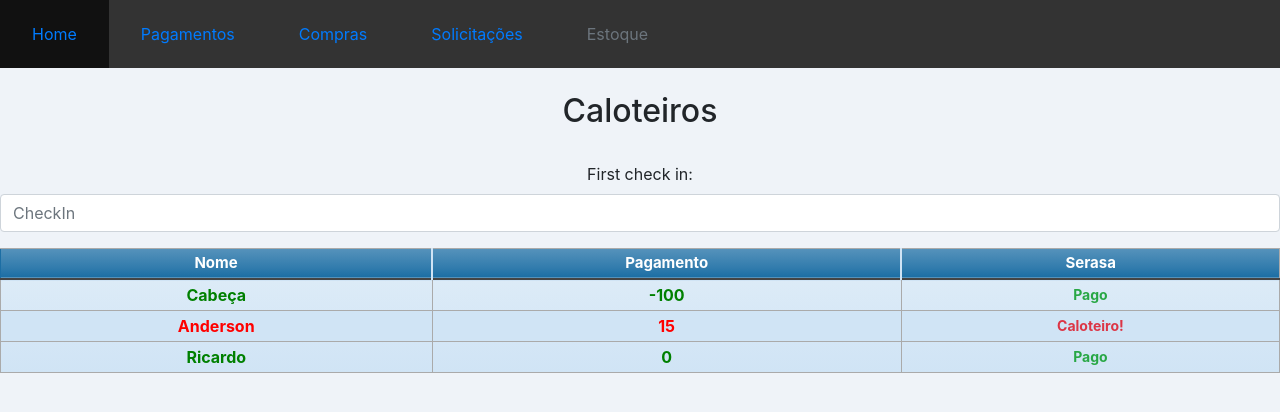
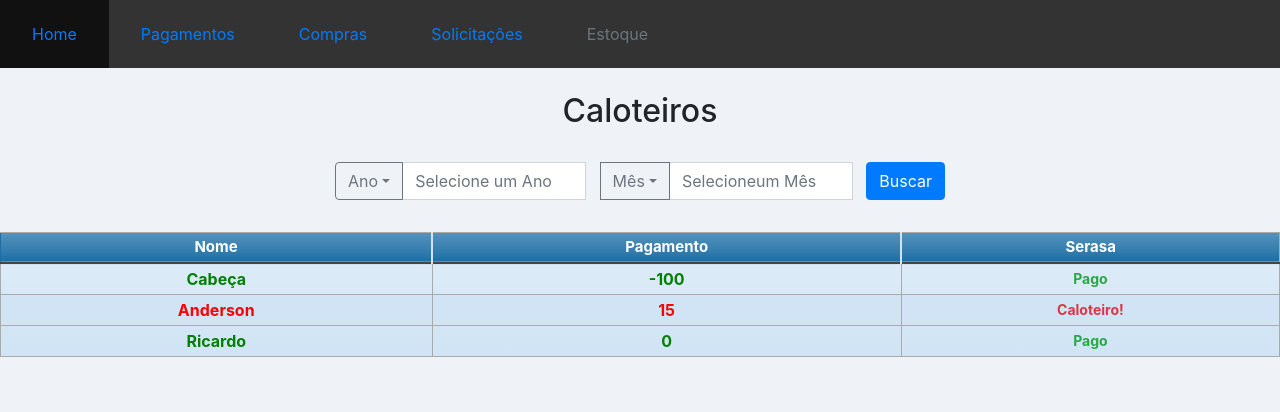
Before and after one commit to ricardobah/Caloteiro, a React (Create React App) app: page / in a window 1280 px wide. Shown: the top 412 px of the page. Built offline with nearby package versions, Linux system fonts and the light colour scheme.

Commit message:
home css, change datepicker to dropdown

```diff
--- a/package.json
+++ b/package.json
@@ -7,6 +7,7 @@
     "jquery": "^3.3.1",
     "react": "^16.8.0",
     "react-bootstrap": "^1.0.0-beta.5",
+    "react-datepicker": "^2.1.0",
     "react-dom": "^16.8.0",
     "react-router": "^4.3.1",
     "react-router-dom": "^4.3.1",
--- /dev/null
+++ b/src/home.css
@@ -0,0 +1,14 @@
+
+
+.forf {
+    position: relative;
+
+    height: 100%;
+    min-height: 100%;
+    display: -webkit-flex;
+    display: flex;
+    -webkit-align-items: center;
+    align-items: center;
+    -webkit-justify-content: center;
+    justify-content: center;
+  }
--- a/src/home.js
+++ b/src/home.js
@@ -1,7 +1,7 @@
 import React, {Component} from 'react'
 import {Table} from'./table.js'
-
-
+import {Dropdown,InputGroup,DropdownButton,FormControl,Button} from 'react-bootstrap'
+import './home.css'
 
 
 class Home extends Component{
@@ -17,10 +17,55 @@
                 <br/>
                 <h2>Caloteiros</h2>
                 <br/>
-                <div className="form-group">
+                <div className="form-group forf">
 
-                    <label>First check in:</label>
-                    <input id ='from1' type="text" className="form-control form-control-1 input-sm from" placeholder="CheckIn" />
+                <InputGroup className="mb-3 col-md-6 ">
+                    <DropdownButton
+                    as={InputGroup.Prepend}
+                    variant="outline-secondary"
+                    title="Ano"
+                    id="input-group-dropdown-1"
+                    >
+                    <Dropdown.Item href="#">2018</Dropdown.Item>
+                    <Dropdown.Item href="#">2019</Dropdown.Item>
+                    <Dropdown.Item href="#">2020</Dropdown.Item>
+
+                    </DropdownButton>
+                <FormControl aria-describedby="basic-addon1"  placeholder="Selecione um Ano"/>
+                &nbsp;&nbsp;&nbsp;
+                <DropdownButton
+                    as={InputGroup.Prepend}
+                    variant="outline-secondary"
+                    title="Mês"
+                    id="input-group-dropdown-1"
+                    >
+                        <Dropdown.Item href="#/action-1">Janeiro</Dropdown.Item>
+                        <Dropdown.Item href="#/action-2">Fevereiro</Dropdown.Item>
+                        <Dropdown.Item href="#/action-3">Março</Dropdown.Item>
+                        <Dropdown.Item href="#/action-1">Abril</Dropdown.Item>
+                        <Dropdown.Item href="#/action-2">Maio</Dropdown.Item>
+                        <Dropdown.Item href="#/action-3">Junho</Dropdown.Item>
+                        <Dropdown.Item href="#/action-1">Julho</Dropdown.Item>
+                        <Dropdown.Item href="#/action-2">Agosto</Dropdown.Item>
+                        <Dropdown.Item href="#/action-3">Setembro</Dropdown.Item>
+                        <Dropdown.Item href="#/action-1">Outubro</Dropdown.Item>
+                        <Dropdown.Item href="#/action-2">Novembro</Dropdown.Item>
+                        <Dropdown.Item href="#/action-3">Dezembro</Dropdown.Item>
+                    </DropdownButton>
+                    <FormControl
+                    placeholder="Selecioneum Mês"
+
+                    aria-describedby="basic-addon1"
+                    />
+                    &nbsp;&nbsp;&nbsp;
+                    <Button>Buscar</Button>
+                </InputGroup>
+
+
+
+
+
+
                 </div>
                 <Table/>
 
```
Also changed, not shown: 1 other file (tests, documents, lock files or other folders).
